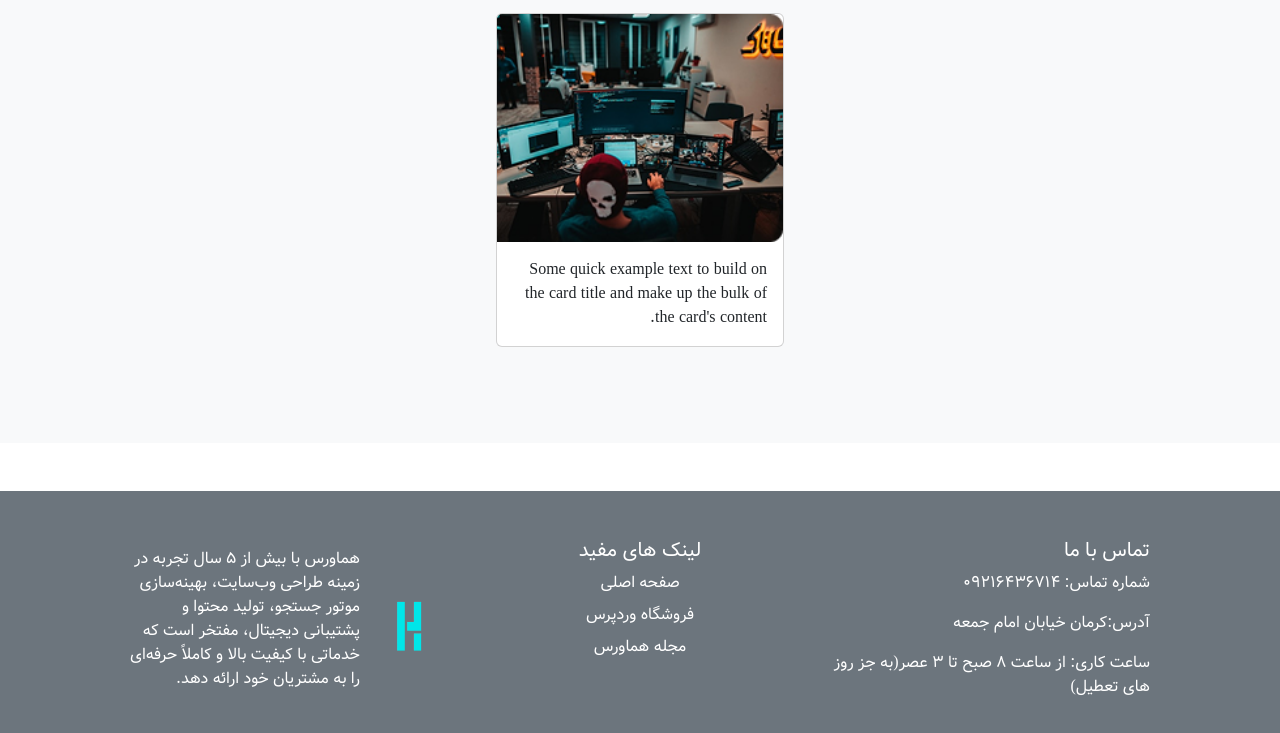
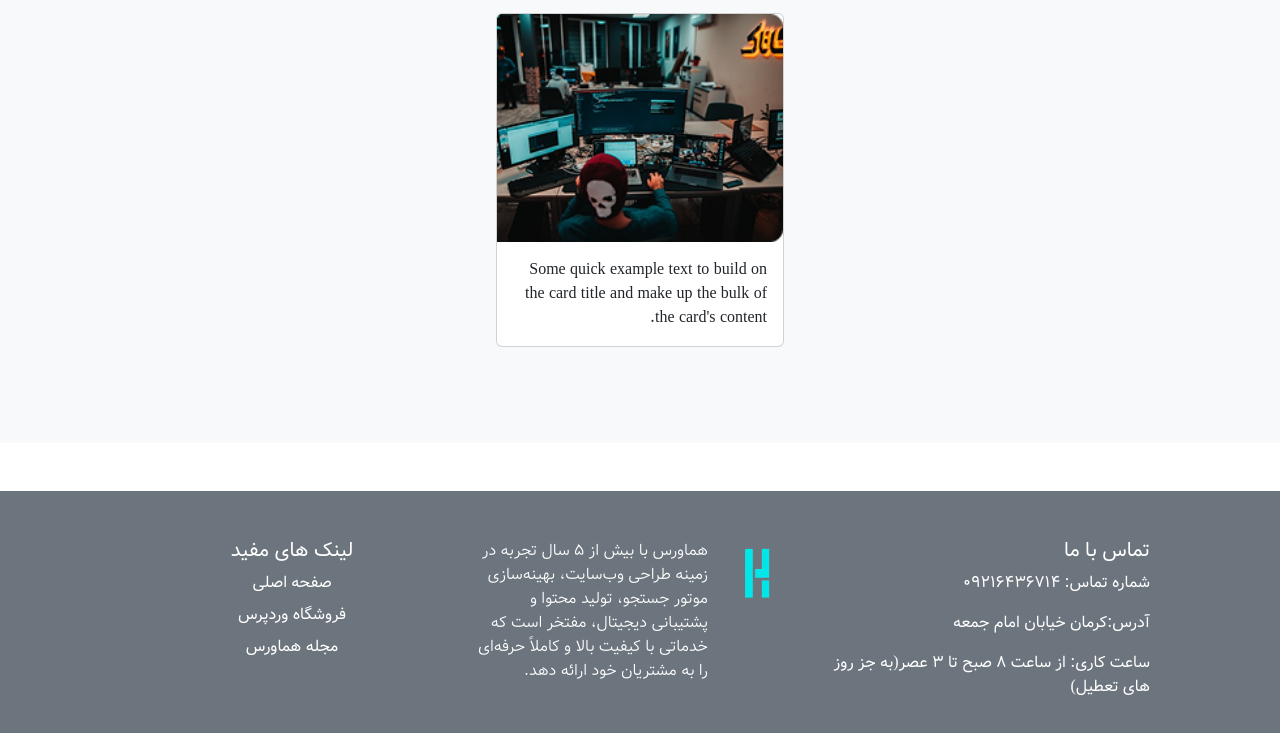
Before and after one commit to Aliiranmanesh/homaverse, a plain HTML site: page index.html in a window 1280 px wide. Shown: the part 2098-2831 px from the top of the page. Drawn offline with Linux system fonts and the light colour scheme.

Commit message:
footer changed

```diff
--- a/index.html
+++ b/index.html
@@ -175,6 +175,10 @@
                     <p>آدرس:کرمان خیابان امام جمعه</p>
                     <p>ساعت کاری: از ساعت ۸ صبح تا ۳ عصر(به جز روز های تعطیل)</p>
                 </div>
+                <div class="col-4 d-flex  d-flex gap-1 justifyf  f-light">
+                    <img src="img/logo_homaverse.png" alt="" class="logo">
+                    <p>  هماورس با بیش از ۵ سال تجربه در زمینه طراحی وب‌سایت، بهینه‌سازی موتور جستجو، تولید محتوا و پشتیبانی دیجیتال، مفتخر است که خدماتی با کیفیت بالا و کاملاً حرفه‌ای را به مشتریان خود ارائه دهد. </p>
+                </div>
                 <div class="col-4 d-flex flex-column align-items-center">
                     <h5>لینک های مفید</h5>
                     <ul class="nav d-flex flex-column align-items-center gap-2">
@@ -185,10 +189,6 @@
                         <li><a href="" class="text-white link-offset-2 link-underline link-underline-opacity-0 text-dark">مجله
                                 هماورس</a></li>
                 </div>
-                <div class="col-4 d-flex  d-flex gap-1 justifyf align-items-center">
-                    <img src="img/logo_homaverse.png" alt="" class="logo">
-                    <p>  هماورس با بیش از ۵ سال تجربه در زمینه طراحی وب‌سایت، بهینه‌سازی موتور جستجو، تولید محتوا و پشتیبانی دیجیتال، مفتخر است که خدماتی با کیفیت بالا و کاملاً حرفه‌ای را به مشتریان خود ارائه دهد. </p>
-                </div>
             </div>
         </div>
 
```
